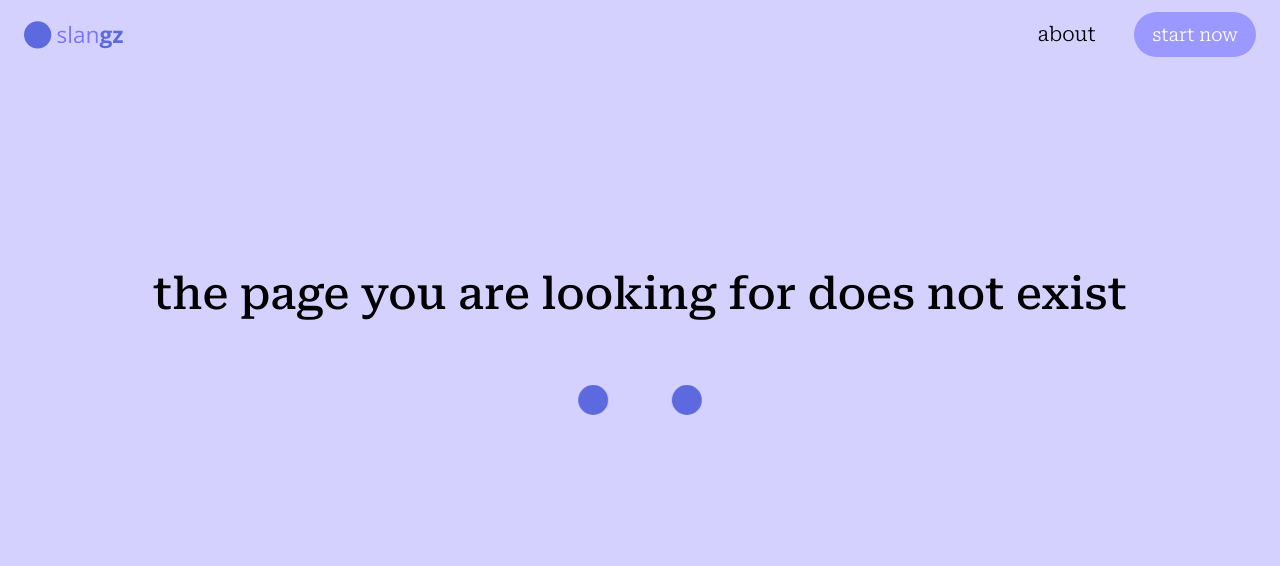
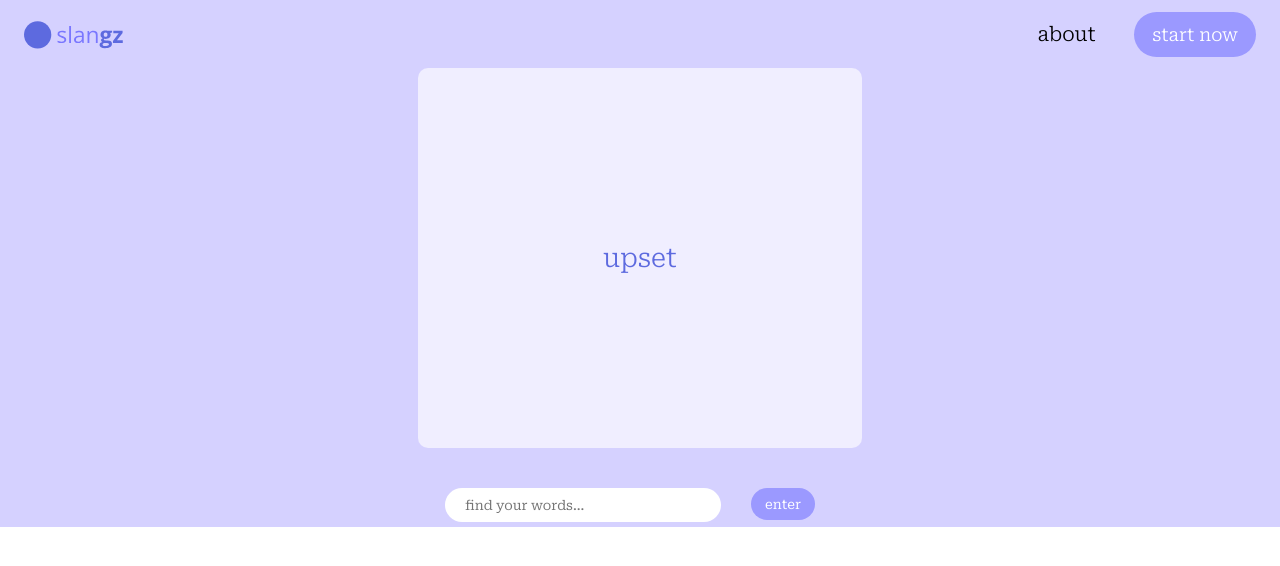
Before and after one commit to weblab-class/katdou-reneehong-AnnieWang314, a React app: page /learn/fill in a window 1280 px wide. Shown: the top 566 px of the page. Built offline with nearby package versions, Linux system fonts and the light colour scheme; no server answers; the HTML template or start-up script is replaced by a standard one.

Commit message:
fill in the blank problems

```diff
--- a/client/src/components/App.tsx
+++ b/client/src/components/App.tsx
@@ -16,6 +16,8 @@ import Loading from "./pages/intermediate/Loading";
 import { socket } from "../client-socket";
 import User from "../../../shared/User";
 import Term from "../../../shared/Term";
+import Fill from "./pages/learn/Fill";
+import Fill2 from "./pages/learn/Fill2";
 import "../utilities.css";
 import {
   GoogleOAuthProvider,
@@ -176,6 +178,14 @@ const App = () => {
             path="/settings"
           />
           <Route element={<Flashcards userId={userId} />} path="/learn/flashcards" />
+          <Route
+            element={<Fill term="salty" meaning="upset" example="why you salty" />}
+            path="/learn/fill"
+          />
+          <Route
+            element={<Fill2 term="salty" meaning="upset" example="why you salty" />}
+            path="/learn/fill2"
+          />
           <Route element={<Exercises words={words} userId={userId} />} path="/learn/exercises" />
           <Route path="*" element={<NotFound />} />
         </Routes>
--- /dev/null
+++ b/client/src/components/pages/learn/Fill.css
@@ -0,0 +1,76 @@
+.Fill-container {
+  display: flex;
+  flex-direction: column;
+  justify-content: space-between;
+  align-items: center;
+  gap: 40px;
+}
+.Fill-card {
+  display: flex;
+  justify-content: center;
+  align-items: center;
+  background-color: var(--light);
+  padding: 30px;
+  height: 40vh;
+  min-height: 200px;
+  width: 30vw;
+  border-radius: 10px;
+  overflow: hidden;
+}
+.Fill-content {
+  width: fit-content;
+  height: fit-content;
+  max-width: 100%;
+  max-height: 100%;
+  padding: 5px;
+  overflow: auto;
+  display: flex;
+  color: var(--primary--dim);
+  font-size: calc(0.5vw + 20px);
+  text-align: center;
+  align-items: flex-start;
+  justify-content: flex-start;
+  text-wrap: wrap;
+  /* overflow-wrap: break-word;
+    word-wrap: break-word;
+    hyphens: auto; */
+}
+
+.Fill-searchBar-container {
+  display: flex;
+  flex-direction: row;
+}
+
+.Fill-searchBar {
+  width: 20vw;
+  min-width: 150px;
+  height: 3vh;
+  border-radius: 20px;
+  border: none;
+  margin-bottom: 5px;
+  margin-right: 30px;
+  padding: 5px 0 5px 20px;
+  font-family: "Roboto serif", serif;
+}
+
+.Fill-enter {
+  width: 5vw;
+  min-width: 60px;
+  height: 4vh;
+  border-radius: 20px;
+  border: none;
+  padding: 5px 10px 5px 10px;
+  font-family: "Roboto serif", serif;
+  background-color: var(--mid--purple);
+  color: white;
+  margin-right: 20px;
+}
+
+.Fill-enter:hover {
+  background-color: var(--primary--dim);
+}
+
+.Fill-result {
+  font-size: 15px;
+  padding-top: 0.8vh;
+}
--- /dev/null
+++ b/client/src/components/pages/learn/Fill.tsx
@@ -0,0 +1,51 @@
+import React, { useState, useEffect } from "react";
+import "./Fill.css";
+
+type Props = {
+  term: string;
+  meaning: string;
+  example: string;
+};
+
+const Fill = (props: Props) => {
+  const [display, setDisplay] = useState(props.meaning);
+  const [searchTerm, setSearchTerm] = useState("");
+  const [result, setResult] = useState("");
+
+  useEffect(() => {
+    setDisplay(props.meaning);
+  }, [props.meaning]);
+
+  const handleSearch = (e: React.FormEvent) => {
+    e.preventDefault();
+    if (props.term.toLowerCase() == searchTerm.toLowerCase()) {
+      setResult("correct!");
+    } else {
+      setResult("try again");
+    }
+  };
+  return (
+    <div className="Fill-container">
+      <div className="Fill-card">
+        <div className="Fill-content">{display}</div>
+      </div>
+      <form onSubmit={handleSearch} className="Fill-searchBar-container">
+        <input
+          className="Fill-searchBar"
+          type="text"
+          name="query"
+          placeholder="find your words..."
+          autoComplete="off"
+          value={searchTerm}
+          onChange={(e) => setSearchTerm(e.target.value)}
+        />
+        <button type="submit" className="Fill-enter">
+          enter
+        </button>
+        <div className="Fill-result">{result}</div>
+      </form>
+    </div>
+  );
+};
+
+export default Fill;
--- /dev/null
+++ b/client/src/components/pages/learn/Fill2.css
@@ -0,0 +1,76 @@
+.Fill2-container {
+  display: flex;
+  flex-direction: column;
+  justify-content: space-between;
+  align-items: center;
+  gap: 40px;
+}
+.Fill2-card {
+  display: flex;
+  justify-content: center;
+  align-items: center;
+  background-color: var(--light);
+  padding: 30px;
+  height: 40vh;
+  min-height: 200px;
+  width: 30vw;
+  border-radius: 10px;
+  overflow: hidden;
+}
+.Fill2-content {
+  width: fit-content;
+  height: fit-content;
+  max-width: 100%;
+  max-height: 100%;
+  padding: 5px;
+  overflow: auto;
+  display: flex;
+  color: var(--primary--dim);
+  font-size: calc(0.5vw + 20px);
+  text-align: center;
+  align-items: flex-start;
+  justify-content: flex-start;
+  text-wrap: wrap;
+  /* overflow-wrap: break-word;
+      word-wrap: break-word;
+      hyphens: auto; */
+}
+
+.Fill2-searchBar-container {
+  display: flex;
+  flex-direction: row;
+}
+
+.Fill2-searchBar {
+  width: 20vw;
+  min-width: 150px;
+  height: 3vh;
+  border-radius: 20px;
+  border: none;
+  margin-bottom: 5px;
+  margin-right: 30px;
+  padding: 5px 0 5px 20px;
+  font-family: "Roboto serif", serif;
+}
+
+.Fill2-enter {
+  width: 5vw;
+  min-width: 60px;
+  height: 4vh;
+  border-radius: 20px;
+  border: none;
+  padding: 5px 10px 5px 10px;
+  font-family: "Roboto serif", serif;
+  background-color: var(--mid--purple);
+  color: white;
+  margin-right: 20px;
+}
+
+.Fill2-enter:hover {
+  background-color: var(--primary--dim);
+}
+
+.Fill2-result {
+  font-size: 15px;
+  padding-top: 0.8vh;
+}
--- /dev/null
+++ b/client/src/components/pages/learn/Fill2.tsx
@@ -0,0 +1,59 @@
+import React, { useState, useEffect } from "react";
+import "./Fill2.css";
+
+type Props = {
+  term: string;
+  meaning: string;
+  example: string;
+};
+
+const Fill2 = (props: Props) => {
+  const [display, setDisplay] = useState("");
+  const [searchTerm, setSearchTerm] = useState("");
+  const [result, setResult] = useState("");
+
+  const replaceTermWithBlanks = (example: string, term: string): string => {
+    const regex = new RegExp(term, "gi");
+    return example.replace(regex, "_____");
+  };
+
+  const exampleWithBlanks = replaceTermWithBlanks(props.example, props.term);
+
+  useEffect(() => {
+    setDisplay(exampleWithBlanks);
+  }, [props.meaning]);
+
+  const handleSearch = (e: React.FormEvent) => {
+    e.preventDefault();
+    if (props.term.toLowerCase() == searchTerm.toLowerCase()) {
+      setResult("correct!");
+    } else {
+      setResult("try again");
+    }
+  };
+
+  return (
+    <div className="Fill2-container">
+      <div className="Fill2-card">
+        <div className="Fill2-content">{display}</div>
+      </div>
+      <form onSubmit={handleSearch} className="Fill2-searchBar-container">
+        <input
+          className="Fill2-searchBar"
+          type="text"
+          name="query"
+          placeholder="find your words..."
+          autoComplete="off"
+          value={searchTerm}
+          onChange={(e) => setSearchTerm(e.target.value)}
+        />
+        <button type="submit" className="Fill2-enter">
+          enter
+        </button>
+        <div className="Fill2-result">{result}</div>
+      </form>
+    </div>
+  );
+};
+
+export default Fill2;
```
